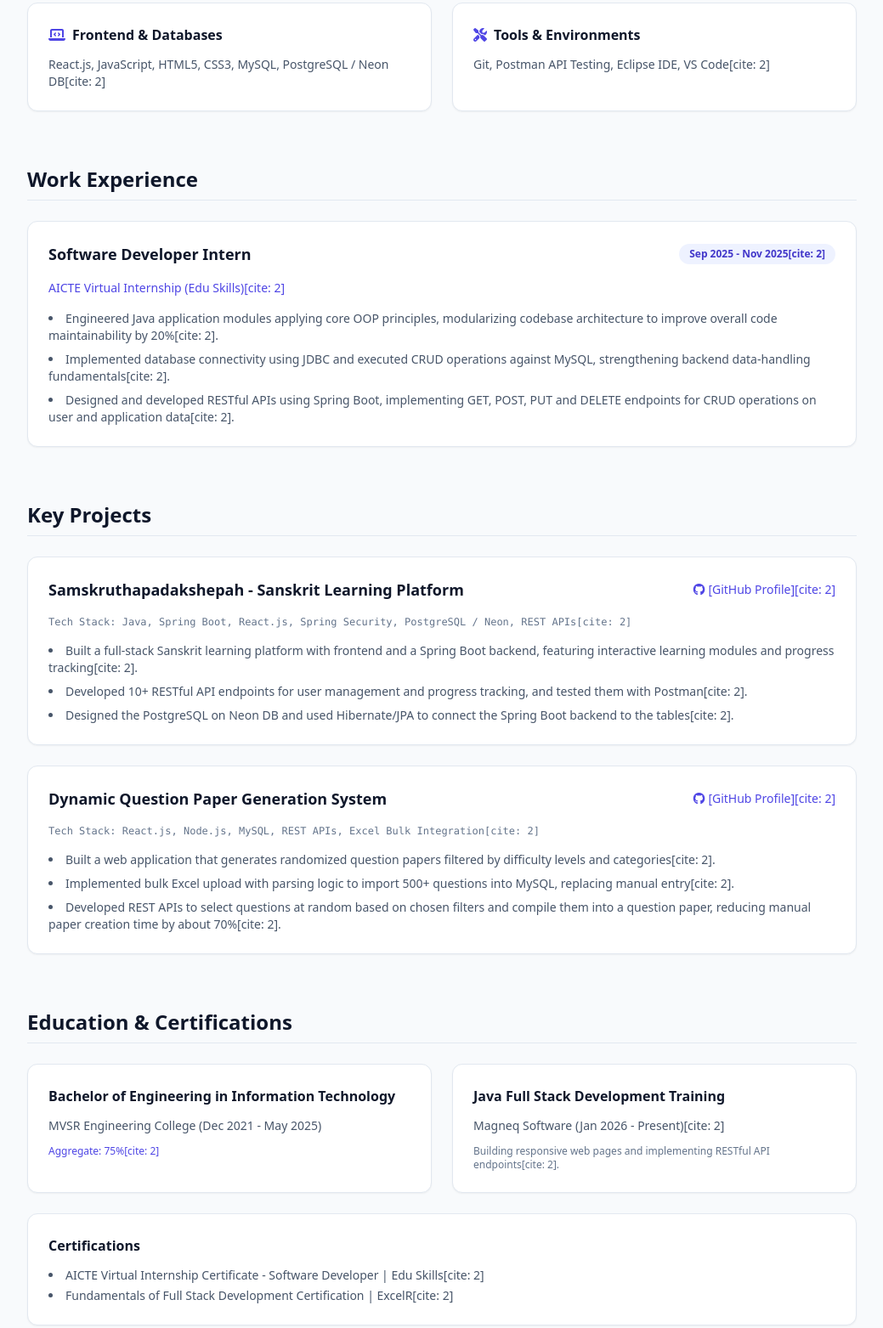
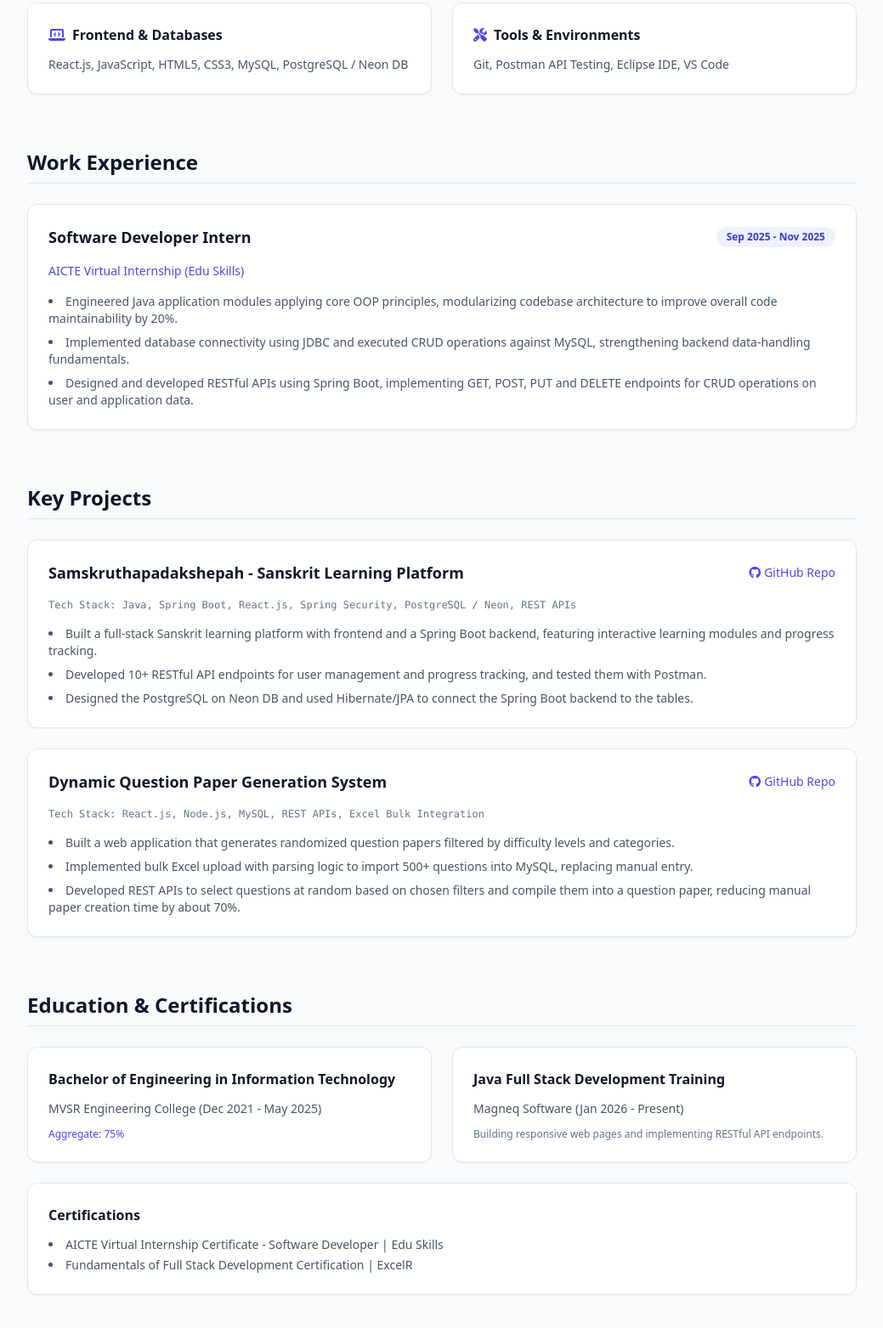
Before and after one commit to Jhansi184/arrabothu-jhansi.github.io, a plain HTML site: page index.html in a window 1280 px wide. Shown: the part 722-2285 px from the top of the page at 85% size, without its empty margins (120-1159 px from the left). Drawn offline with nearby package versions, Linux system fonts and the light colour scheme.

Commit message:
Add files via upload

```diff
--- a/index.html
+++ b/index.html
@@ -22,7 +22,7 @@
                 <a href="#education" class="hover:text-indigo-600 transition">Education</a>
             </nav>
             <div class="flex items-center space-x-3">
-                <a href="https://github.com/arrabothu-jhansi" target="_blank" class="text-slate-600 hover:text-indigo-600 transition" aria-label="GitHub">
+                <a href="https://github.com/Jhansi184" target="_blank" class="text-slate-600 hover:text-indigo-600 transition" aria-label="GitHub">
                     <i class="fa-brands fa-github text-xl"></i>
                 </a>
                 <a href="https://linkedin.com/in/arrabothu-jhansi" target="_blank" class="text-slate-600 hover:text-indigo-600 transition" aria-label="LinkedIn">
@@ -44,14 +44,14 @@
                 Hi, I'm <span class="text-indigo-600">Arrabothu Jhansi</span>
             </h1>
             <p class="text-lg text-slate-600 max-w-2xl">
-                Java Full Stack Developer with hands-on experience building, testing, and deploying end-to-end web applications using Core Java, Spring Boot, REST APIs, Hibernate/JPA, and MySQL. Seeking a Software Engineer / Java Developer role to contribute to production-grade systems[cite: 2].
+                Java Full Stack Developer with hands-on experience building, testing, and deploying end-to-end web applications using Core Java, Spring Boot, REST APIs, Hibernate/JPA, and MySQL. Seeking a Software Engineer / Java Developer role to contribute to production-grade systems.
             </p>
             <div class="flex flex-wrap gap-4 pt-2">
                 <a href="mailto:arrabothujhansireddy@gmail.com" class="inline-flex items-center px-5 py-2.5 rounded-lg bg-indigo-600 text-white font-medium shadow-sm hover:bg-indigo-700 transition">
                     <i class="fa-solid fa-envelope mr-2"></i> Contact Me
                 </a>
-                <a href="https://github.com/arrabothu-jhansi" target="_blank" class="inline-flex items-center px-5 py-2.5 rounded-lg border border-slate-300 bg-white text-slate-700 font-medium hover:bg-slate-50 transition">
-                    <i class="fa-brands fa-github mr-2"></i> GitHub Profile[cite: 2]
+                <a href="https://github.com/Jhansi184" target="_blank" class="inline-flex items-center px-5 py-2.5 rounded-lg border border-slate-300 bg-white text-slate-700 font-medium hover:bg-slate-50 transition">
+                    <i class="fa-brands fa-github mr-2"></i> GitHub Profile
                 </a>
             </div>
         </section>
@@ -62,19 +62,19 @@
             <div class="grid grid-cols-1 md:grid-cols-2 gap-6">
                 <div class="bg-white p-6 rounded-xl border border-slate-200 shadow-sm space-y-3">
                     <h3 class="font-semibold text-slate-900 flex items-center"><i class="fa-solid fa-code text-indigo-600 mr-2"></i> Programming Languages</h3>
-                    <p class="text-sm text-slate-600">Java (Core Java, OOPS, Multithreading, Exception Handling)[cite: 2]</p>
+                    <p class="text-sm text-slate-600">Java (Core Java, OOPS, Multithreading, Exception Handling)</p>
                 </div>
                 <div class="bg-white p-6 rounded-xl border border-slate-200 shadow-sm space-y-3">
                     <h3 class="font-semibold text-slate-900 flex items-center"><i class="fa-solid fa-server text-indigo-600 mr-2"></i> Backend Technologies</h3>
-                    <p class="text-sm text-slate-600">Spring Boot, Spring MVC, Spring Security, RESTful APIs, Hibernate/JPA, JDBC, Micro services[cite: 2]</p>
+                    <p class="text-sm text-slate-600">Spring Boot, Spring MVC, Spring Security, RESTful APIs, Hibernate/JPA, JDBC, Microservices</p>
                 </div>
                 <div class="bg-white p-6 rounded-xl border border-slate-200 shadow-sm space-y-3">
                     <h3 class="font-semibold text-slate-900 flex items-center"><i class="fa-solid fa-laptop-code text-indigo-600 mr-2"></i> Frontend & Databases</h3>
-                    <p class="text-sm text-slate-600">React.js, JavaScript, HTML5, CSS3, MySQL, PostgreSQL / Neon DB[cite: 2]</p>
+                    <p class="text-sm text-slate-600">React.js, JavaScript, HTML5, CSS3, MySQL, PostgreSQL / Neon DB</p>
                 </div>
                 <div class="bg-white p-6 rounded-xl border border-slate-200 shadow-sm space-y-3">
                     <h3 class="font-semibold text-slate-900 flex items-center"><i class="fa-solid fa-tools text-indigo-600 mr-2"></i> Tools & Environments</h3>
-                    <p class="text-sm text-slate-600">Git, Postman API Testing, Eclipse IDE, VS Code[cite: 2]</p>
+                    <p class="text-sm text-slate-600">Git, Postman API Testing, Eclipse IDE, VS Code</p>
                 </div>
             </div>
         </section>
@@ -85,13 +85,13 @@
             <div class="bg-white p-6 rounded-xl border border-slate-200 shadow-sm space-y-4">
                 <div class="flex flex-col md:flex-row md:items-center justify-between">
                     <h3 class="text-lg font-bold text-slate-900">Software Developer Intern</h3>
-                    <span class="text-xs font-semibold px-3 py-1 bg-indigo-50 text-indigo-700 rounded-full w-fit mt-1 md:mt-0">Sep 2025 - Nov 2025[cite: 2]</span>
+                    <span class="text-xs font-semibold px-3 py-1 bg-indigo-50 text-indigo-700 rounded-full w-fit mt-1 md:mt-0">Sep 2025 - Nov 2025</span>
                 </div>
-                <p class="text-sm font-medium text-indigo-600">AICTE Virtual Internship (Edu Skills)[cite: 2]</p>
+                <p class="text-sm font-medium text-indigo-600">AICTE Virtual Internship (Edu Skills)</p>
                 <ul class="list-disc list-inside space-y-2 text-sm text-slate-600">
-                    <li>Engineered Java application modules applying core OOP principles, modularizing codebase architecture to improve overall code maintainability by 20%[cite: 2].</li>
-                    <li>Implemented database connectivity using JDBC and executed CRUD operations against MySQL, strengthening backend data-handling fundamentals[cite: 2].</li>
-                    <li>Designed and developed RESTful APIs using Spring Boot, implementing GET, POST, PUT and DELETE endpoints for CRUD operations on user and application data[cite: 2].</li>
+                    <li>Engineered Java application modules applying core OOP principles, modularizing codebase architecture to improve overall code maintainability by 20%.</li>
+                    <li>Implemented database connectivity using JDBC and executed CRUD operations against MySQL, strengthening backend data-handling fundamentals.</li>
+                    <li>Designed and developed RESTful APIs using Spring Boot, implementing GET, POST, PUT and DELETE endpoints for CRUD operations on user and application data.</li>
                 </ul>
             </div>
         </section>
@@ -104,15 +104,15 @@
                 <div class="bg-white p-6 rounded-xl border border-slate-200 shadow-sm space-y-4">
                     <div class="flex items-center justify-between">
                         <h3 class="text-lg font-bold text-slate-900">Samskruthapadakshepah - Sanskrit Learning Platform</h3>
-                        <a href="https://github.com/arrabothu-jhansi" target="_blank" class="text-indigo-600 hover:text-indigo-800 text-sm font-medium inline-flex items-center">
-                            <i class="fa-brands fa-github mr-1"></i> [GitHub Profile][cite: 2]
+                        <a href="https://github.com/Jhansi184/sanskrit_application" target="_blank" class="text-indigo-600 hover:text-indigo-800 text-sm font-medium inline-flex items-center">
+                            <i class="fa-brands fa-github mr-1"></i> GitHub Repo
                         </a>
                     </div>
-                    <p class="text-xs font-mono text-slate-500">Tech Stack: Java, Spring Boot, React.js, Spring Security, PostgreSQL / Neon, REST APIs[cite: 2]</p>
+                    <p class="text-xs font-mono text-slate-500">Tech Stack: Java, Spring Boot, React.js, Spring Security, PostgreSQL / Neon, REST APIs</p>
                     <ul class="list-disc list-inside space-y-2 text-sm text-slate-600">
-                        <li>Built a full-stack Sanskrit learning platform with frontend and a Spring Boot backend, featuring interactive learning modules and progress tracking[cite: 2].</li>
-                        <li>Developed 10+ RESTful API endpoints for user management and progress tracking, and tested them with Postman[cite: 2].</li>
-                        <li>Designed the PostgreSQL on Neon DB and used Hibernate/JPA to connect the Spring Boot backend to the tables[cite: 2].</li>
+                        <li>Built a full-stack Sanskrit learning platform with frontend and a Spring Boot backend, featuring interactive learning modules and progress tracking.</li>
+                        <li>Developed 10+ RESTful API endpoints for user management and progress tracking, and tested them with Postman.</li>
+                        <li>Designed the PostgreSQL on Neon DB and used Hibernate/JPA to connect the Spring Boot backend to the tables.</li>
                     </ul>
                 </div>
 
@@ -120,15 +120,15 @@
                 <div class="bg-white p-6 rounded-xl border border-slate-200 shadow-sm space-y-4">
                     <div class="flex items-center justify-between">
                         <h3 class="text-lg font-bold text-slate-900">Dynamic Question Paper Generation System</h3>
-                        <a href="https://github.com/arrabothu-jhansi" target="_blank" class="text-indigo-600 hover:text-indigo-800 text-sm font-medium inline-flex items-center">
-                            <i class="fa-brands fa-github mr-1"></i> [GitHub Profile][cite: 2]
+                        <a href="https://github.com/Jhansi184/myminipjct" target="_blank" class="text-indigo-600 hover:text-indigo-800 text-sm font-medium inline-flex items-center">
+                            <i class="fa-brands fa-github mr-1"></i> GitHub Repo
                         </a>
                     </div>
-                    <p class="text-xs font-mono text-slate-500">Tech Stack: React.js, Node.js, MySQL, REST APIs, Excel Bulk Integration[cite: 2]</p>
+                    <p class="text-xs font-mono text-slate-500">Tech Stack: React.js, Node.js, MySQL, REST APIs, Excel Bulk Integration</p>
                     <ul class="list-disc list-inside space-y-2 text-sm text-slate-600">
-                        <li>Built a web application that generates randomized question papers filtered by difficulty levels and categories[cite: 2].</li>
-                        <li>Implemented bulk Excel upload with parsing logic to import 500+ questions into MySQL, replacing manual entry[cite: 2].</li>
-                        <li>Developed REST APIs to select questions at random based on chosen filters and compile them into a question paper, reducing manual paper creation time by about 70%[cite: 2].</li>
+                        <li>Built a web application that generates randomized question papers filtered by difficulty levels and categories.</li>
+                        <li>Implemented bulk Excel upload with parsing logic to import 500+ questions into MySQL, replacing manual entry.</li>
+                        <li>Developed REST APIs to select questions at random based on chosen filters and compile them into a question paper, reducing manual paper creation time by about 70%.</li>
                     </ul>
                 </div>
             </div>
@@ -141,20 +141,20 @@
                 <div class="bg-white p-6 rounded-xl border border-slate-200 shadow-sm space-y-3">
                     <h3 class="font-semibold text-slate-900">Bachelor of Engineering in Information Technology</h3>
                     <p class="text-sm text-slate-600">MVSR Engineering College (Dec 2021 - May 2025)</p>
-                    <p class="text-xs font-medium text-indigo-600">Aggregate: 75%[cite: 2]</p>
+                    <p class="text-xs font-medium text-indigo-600">Aggregate: 75%</p>
                 </div>
                 <div class="bg-white p-6 rounded-xl border border-slate-200 shadow-sm space-y-3">
                     <h3 class="font-semibold text-slate-900">Java Full Stack Development Training</h3>
-                    <p class="text-sm text-slate-600">Magneq Software (Jan 2026 - Present)[cite: 2]</p>
-                    <p class="text-xs text-slate-500">Building responsive web pages and implementing RESTful API endpoints[cite: 2].</p>
+                    <p class="text-sm text-slate-600">Magneq Software (Jan 2026 - Present)</p>
+                    <p class="text-xs text-slate-500">Building responsive web pages and implementing RESTful API endpoints.</p>
                 </div>
             </div>
 
             <div class="bg-white p-6 rounded-xl border border-slate-200 shadow-sm space-y-3">
                 <h3 class="font-semibold text-slate-900">Certifications</h3>
                 <ul class="list-disc list-inside space-y-1 text-sm text-slate-600">
-                    <li>AICTE Virtual Internship Certificate - Software Developer | Edu Skills[cite: 2]</li>
-                    <li>Fundamentals of Full Stack Development Certification | ExcelR[cite: 2]</li>
+                    <li>AICTE Virtual Internship Certificate - Software Developer | Edu Skills</li>
+                    <li>Fundamentals of Full Stack Development Certification | ExcelR</li>
                 </ul>
             </div>
         </section>
```
